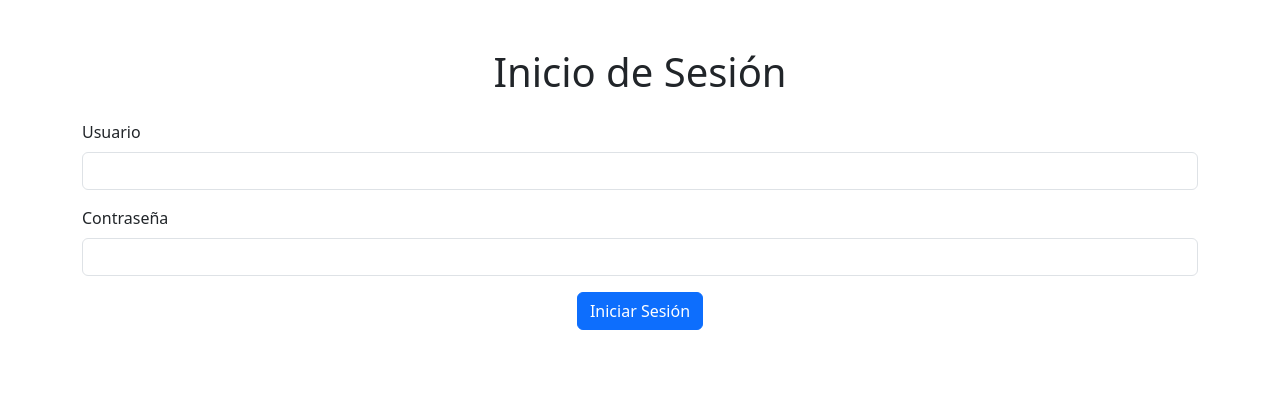
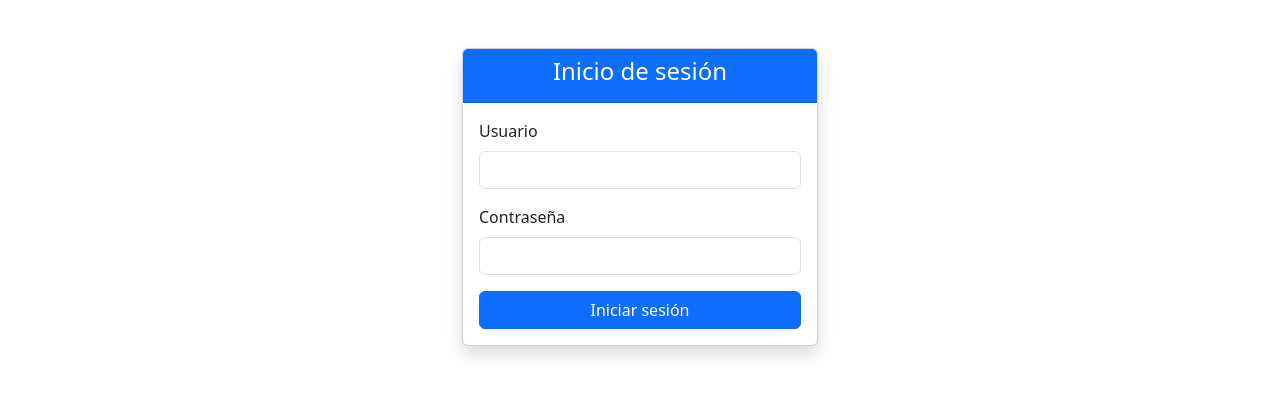
Before and after one commit to Juliogarort/Pasteleria_JulioGarcia, a PHP site: page / in a window 1280 px wide. Shown: the top 396 px of the page. Run offline with PHP 8.4, Linux system fonts and the light colour scheme.

Commit message:
Correcciones hechas y pendientes punto 10

```diff
--- a/index.php
+++ b/index.php
@@ -4,34 +4,38 @@
 <head>
     <meta charset="UTF-8">
     <meta name="viewport" content="width=device-width, initial-scale=1.0">
-    <title>Pasteleria - Login</title>
-    <link href="https://cdn.jsdelivr.net/npm/bootstrap@5.3.2/dist/css/bootstrap.min.css" rel="stylesheet" />
-
+    <title>Login - Pastelería</title>
+    <link href="https://cdn.jsdelivr.net/npm/bootstrap@5.3.0-alpha3/dist/css/bootstrap.min.css" rel="stylesheet">
 </head>
 
 <body>
     <div class="container mt-5">
-        <h1 class="text-center">Inicio de Sesión</h1>
-        <?php if (isset($_GET['error'])): ?>
-            <div class="alert alert-danger text-center">
-                <?php echo htmlspecialchars($_GET['error']); ?>
+        <div class="row justify-content-center">
+            <div class="col-md-4">
+                <div class="card shadow">
+                    <div class="card-header text-center bg-primary text-white">
+                        <h4>Inicio de sesión</h4>
                     </div>
-        <?php endif; ?>
-
-        <form action="login.php" method="POST" class="mt-4">
+                    <div class="card-body">
+                        <form action="login.php" method="POST">
                             <div class="mb-3">
-                <label for="username" class="form-label">Usuario</label>
-                <input type="text" name="username" id="username" class="form-control" required>
+                                <label for="usuario" class="form-label">Usuario</label>
+                                <input type="text" class="form-control" id="usuario" name="usuario" required>
                             </div>
                             <div class="mb-3">
-                <label for="password" class="form-label">Contraseña</label>
-                <input type="password" name="password" id="password" class="form-control" required>
+                                <label for="contraseña" class="form-label">Contraseña</label>
+                                <input type="password" class="form-control" id="contraseña" name="contraseña" required>
                             </div>
                             <div class="text-center">
-                <button type="submit" class="btn btn-primary">Iniciar Sesión</button>
+                                <button type="submit" class="btn btn-primary w-100">Iniciar sesión</button>
                             </div>
                         </form>
                     </div>
+                </div>
+            </div>
+        </div>
+    </div>
+    <script src="https://cdn.jsdelivr.net/npm/bootstrap@5.3.0-alpha3/dist/js/bootstrap.bundle.min.js"></script>
 </body>
 
 </html>
--- a/public/db/Pasteleria.sql
+++ b/public/db/Pasteleria.sql
@@ -32,7 +32,7 @@ CREATE TABLE IF NOT EXISTS pedidos (
 
 -- Insertar clientes
 INSERT INTO clientes (nombre, usuario, contraseña)
-VALUES ('Administrador', 'admin', 'admin'),
+VALUES ('admin', 'admin', 'admin'),
        ('Oc', 'usuario', 'usuario');
 
 -- Insertar productos (dulces)
--- a/public/util/Conexion.php
+++ b/public/util/Conexion.php
@@ -41,7 +41,7 @@ class Conexion {
     private function __clone() {}
 
     // Evitar la deserialización
-    private function __wakeup() {}
+    public function __wakeup() {}
 }
 
 ?>
```
Also changed, not shown: login.php (+34 -27 lines), main.php (+11 -17 lines). Lines whose indentation alone changed are shown as unchanged.
